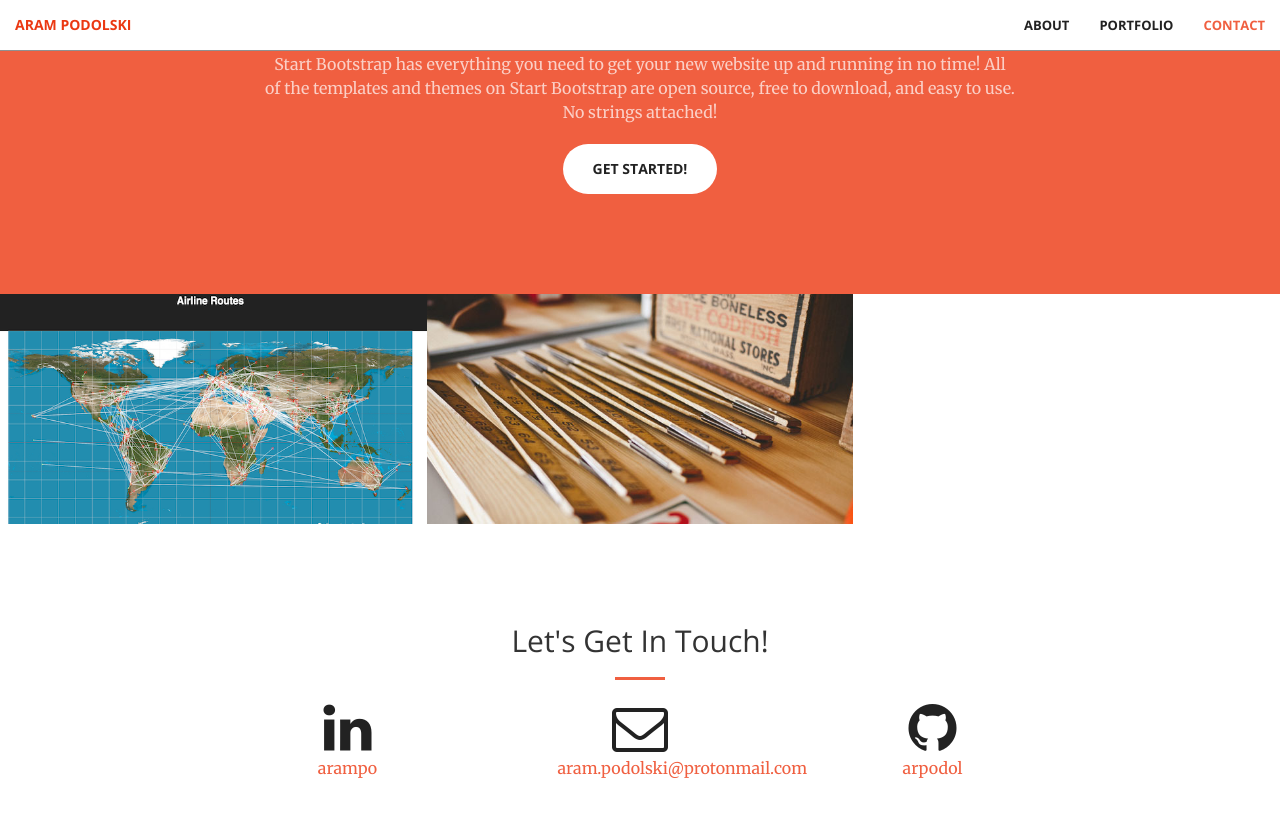
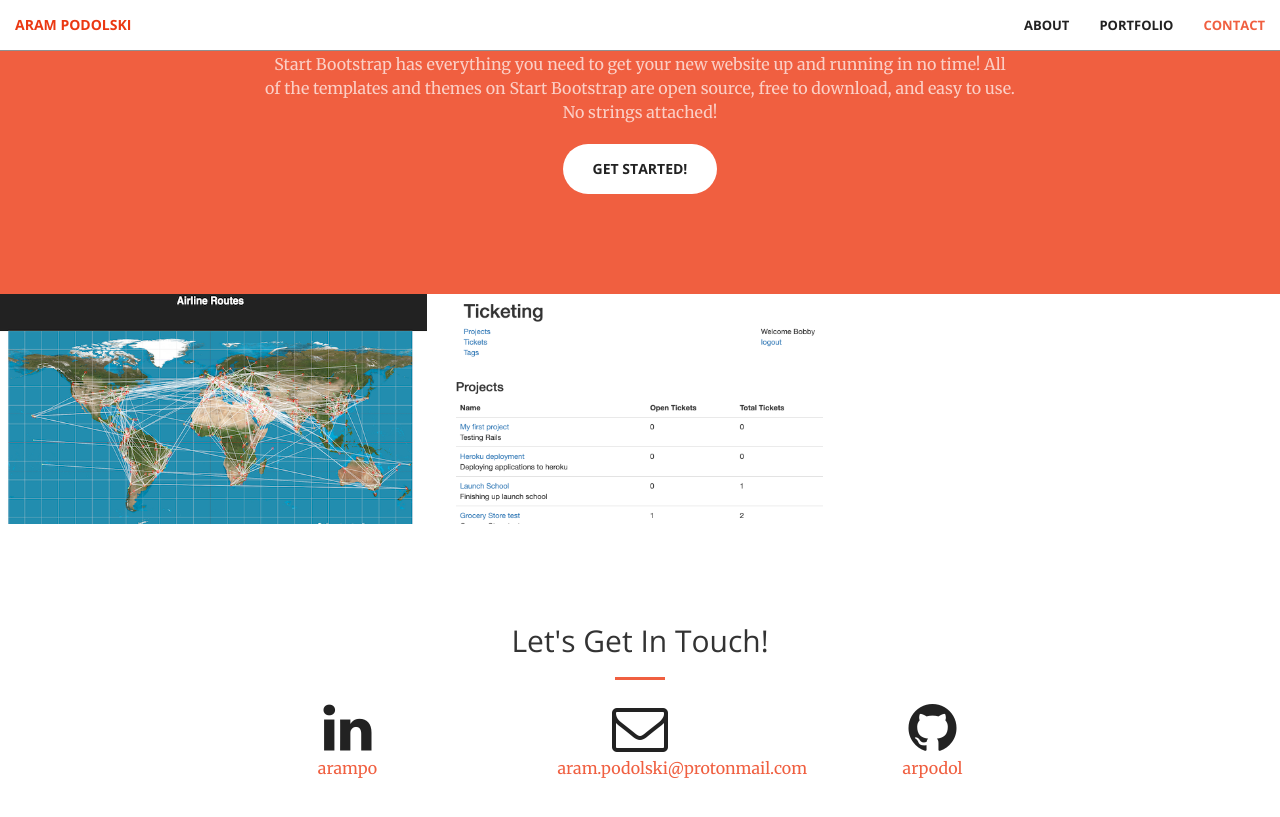
Before and after one commit to arpodol/arpodol.github.io, a Jekyll site: the page built from index.html, in a window 1280 px wide and 900 px high, scrolled down 1024 px. Shown: the top 817 px of the window. Built offline with Jekyll 4.4.1, drawn with Linux system fonts in a browser that asks for light colours.

Commit message:
Added ticket app

```diff
--- a/_includes/portfolio.html
+++ b/_includes/portfolio.html
@@ -17,15 +17,15 @@
                 </a>
             </div>
             <div class="col-lg-4 col-sm-6">
-                <a href="#" class="portfolio-box">
-                    <img src="img/portfolio/5.jpg" class="img-responsive" alt="">
+                <a href="https://arpodol-tickit.herokuapp.com/" class="portfolio-box">
+                    <img src="img/portfolio/Tickets.png" class="img-responsive" alt="">
                     <div class="portfolio-box-caption">
                         <div class="portfolio-box-caption-content">
                             <div class="project-category text-faded">
-                                Category
+                                Tickit
                             </div>
                             <div class="project-name">
-                                Project Name
+                                Rails Application that associates tickets with projects.
                             </div>
                         </div>
                     </div>
```
Also changed, not shown: img/portfolio/Tickets.png (added).
